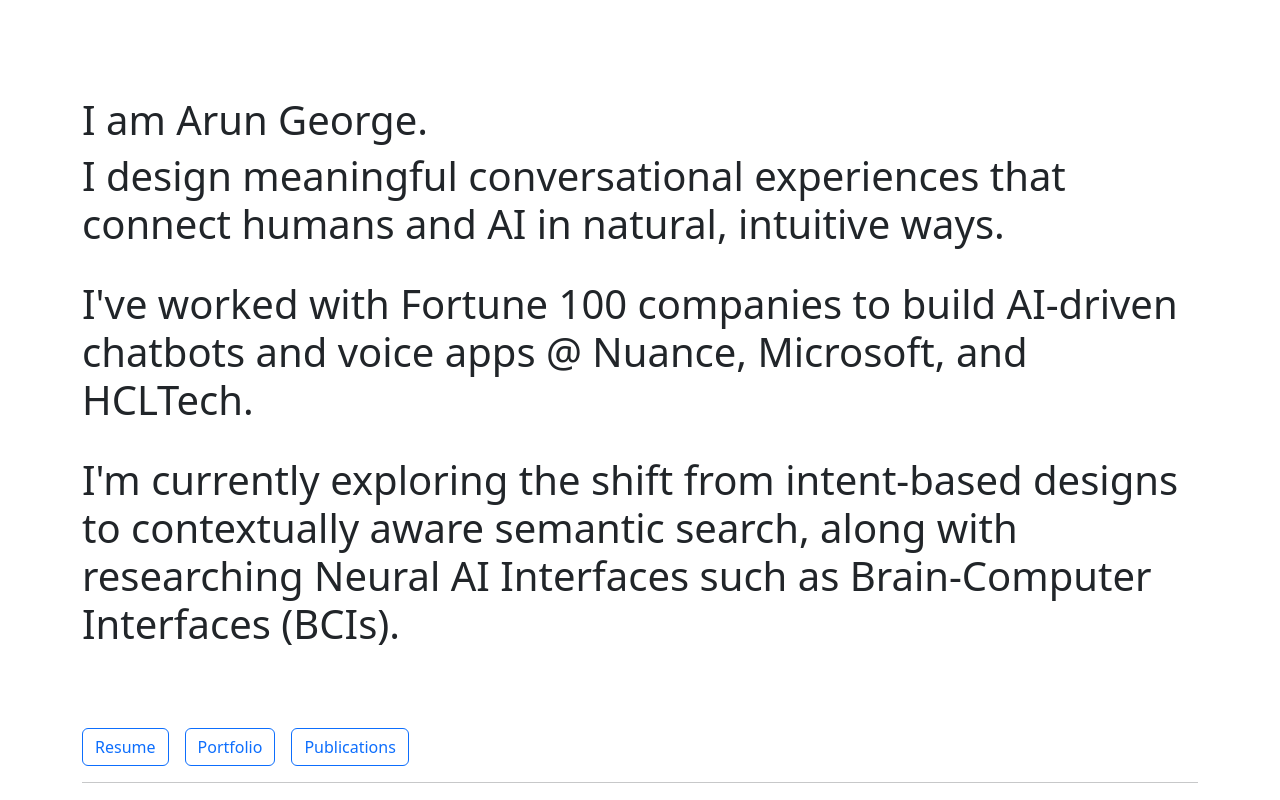
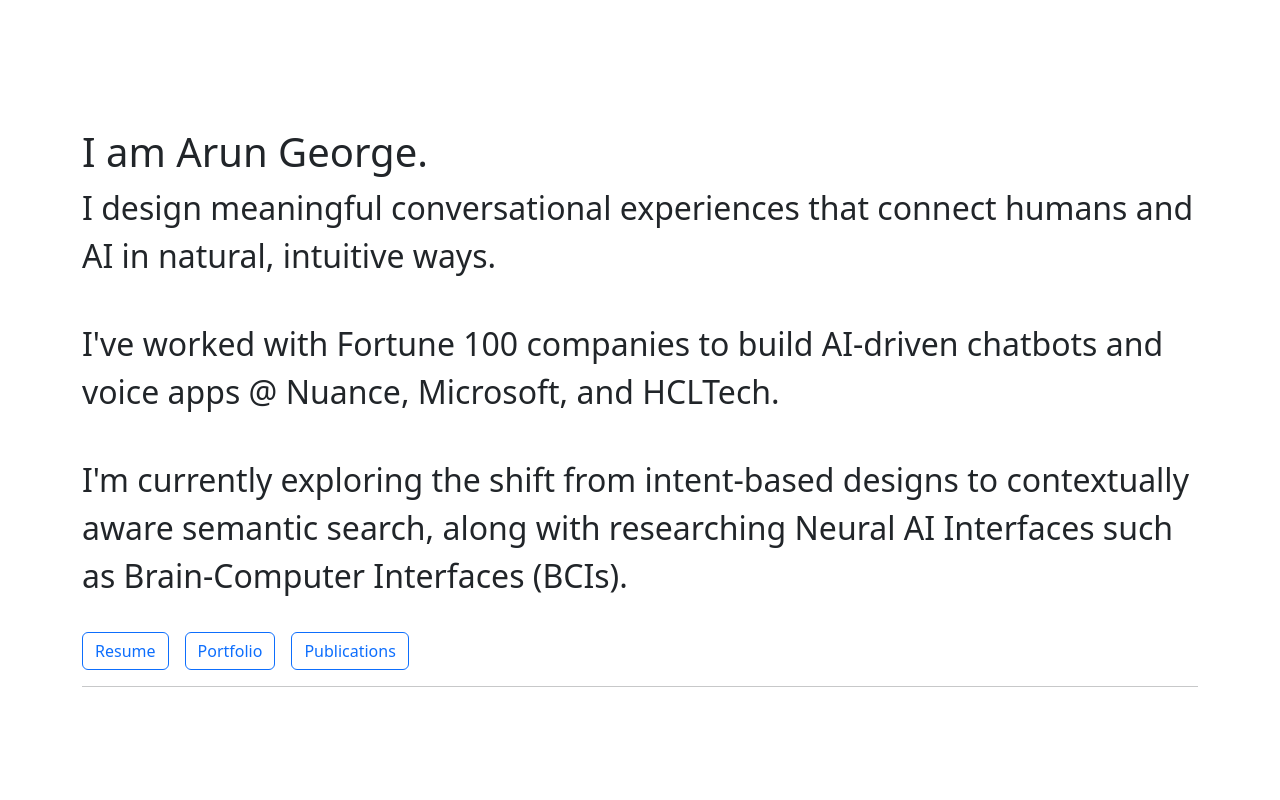
Before and after one commit to theuxfactor/arungeorge.me, a Next.js app: page / in a window 1280 px wide. Built offline with nearby package versions, Linux system fonts and the light colour scheme.

Commit message:
Update page.js
updates css styles

```diff
--- a/src/app/page.js
+++ b/src/app/page.js
@@ -5,16 +5,16 @@ import Portfolio from "./portfolio/page";
 export default function HomePage() {
   return (
     <>
-      <div style={{ marginTop: '6rem' }} />
+     <div style={{ marginTop: '8rem', fontSize: '0.79em' }} />
 
       <h1>I am Arun George.</h1>
-      <h1 className="display-6">
+       <p className="fs-2 fw-normal">
         I design meaningful conversational experiences that connect humans and AI in natural, intuitive ways.
-        </h1> <br />
-  <h1 className="display-6">I&apos;ve worked with Fortune 100 companies to build AI-driven chatbots and voice apps @ Nuance, Microsoft, and HCLTech.</h1> <br />
-<h1 className="display-6">      I&apos;m currently exploring the shift from intent‑based designs to contextually aware semantic search, along with researching Neural AI Interfaces such as Brain-Computer Interfaces (BCIs).</h1>
+        </p> <br />
+  <p className="fs-2 fw-normal">I&apos;ve worked with Fortune 100 companies to build AI-driven chatbots and voice apps @ Nuance, Microsoft, and HCLTech.</p> <br />
+  <p className="fs-2 fw-normal"> I&apos;m currently exploring the shift from intent‑based designs to contextually aware semantic search, along with researching Neural AI Interfaces such as Brain-Computer Interfaces (BCIs).</p>
 
-      <div style={{ marginTop: '4rem' }} />
+
 
       {/* Buttons */}
    <div className="mt-3">
```
